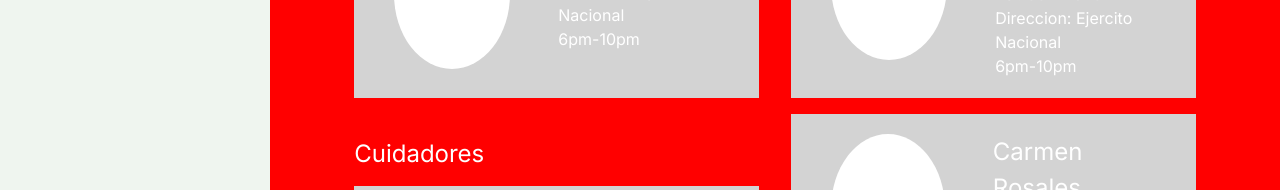
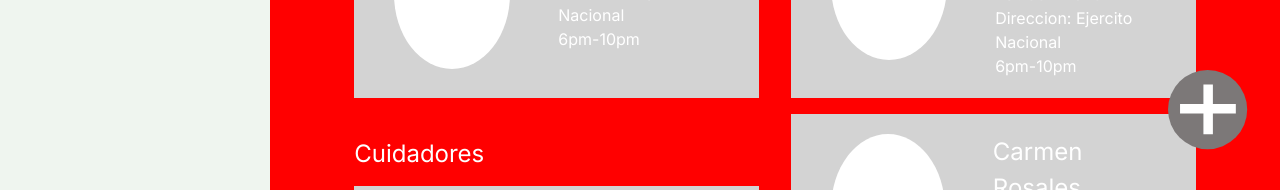
Before and after one commit to No-Country/c15-24-m-java-react, a Next.js app in the folder Frontend/pet-app/: page /contactos in a window 1280 px wide. Shown: the part 610-800 px from the top of the page. Built offline with nearby package versions, Linux system fonts and the light colour scheme.

Commit message:
integrado "NuevoGasto"

```diff
--- a/Frontend/pet-app/src/app/contactos/page.tsx
+++ b/Frontend/pet-app/src/app/contactos/page.tsx
@@ -4,6 +4,7 @@ import { Veterinarios } from "@/components/contactos/Veterinarios";
 import { familia, veterinarios } from "@/components/contactos/data/data";
 import { cuidadores } from "../../components/contactos/data/data";
 import { OpenMod } from "@/components/contactos/OpenMod";
+import { NuevoGasto } from "@/components/NuevoGasto/NuevoGasto";
 
 export const metadata = {
   title: "Agenda de contactos",
@@ -24,6 +25,7 @@ export default function ContactPage() {
 
         <OpenMod />
       </div>
+      <NuevoGasto />
     </div>
   );
 }
--- a/Frontend/pet-app/src/app/mascotas/page.tsx
+++ b/Frontend/pet-app/src/app/mascotas/page.tsx
@@ -1,10 +1,12 @@
 import React from "react";
 import { SectionMascotas } from "../../components/SectionMascotas/SectionMascotas";
+import { NuevoGasto } from "@/components/NuevoGasto/NuevoGasto";
 
 export default function Mascotas() {
   return (
     <div>
       <SectionMascotas />
+      <NuevoGasto />
     </div>
   );
 }
```
